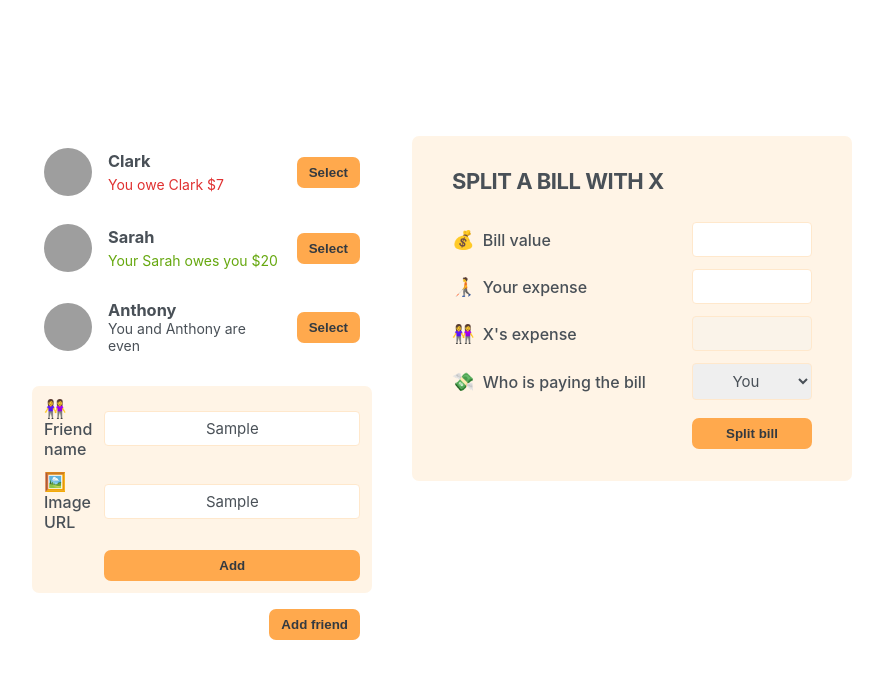
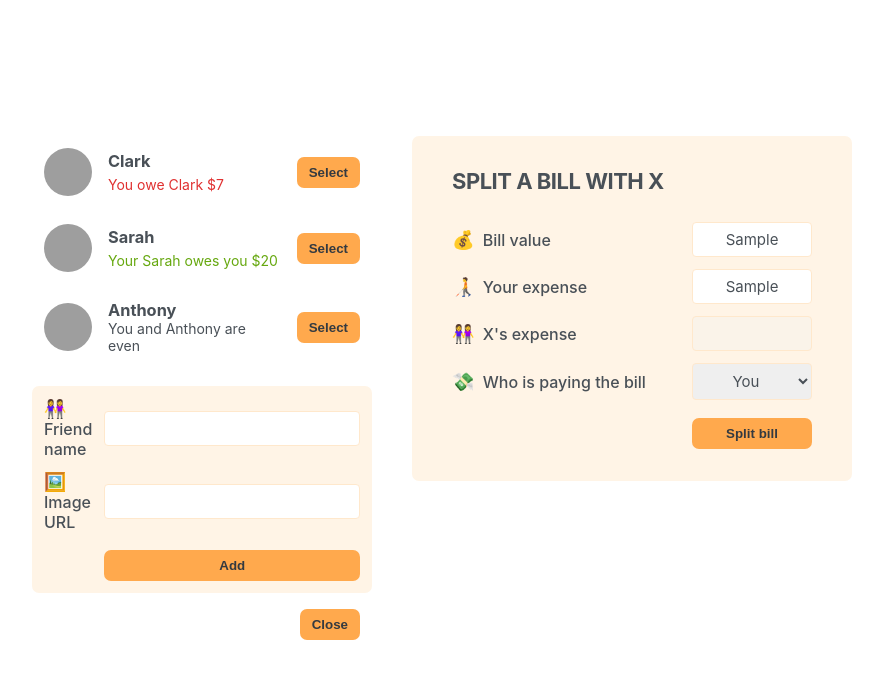
Before and after one commit to lejonu/eat-n-split, a React (Create React App) app: page / in a window 1280 px wide. Both pictures are taken after typing "Sample", "Sample" into the empty fields and a click on the button "Add friend". Shown: the top 678 px of the page, without its empty margins (198-1081 px from the left). Built offline with nearby package versions, Linux system fonts and the light colour scheme; grey boxes are pictures that could not be loaded.

Commit message:
Displaying the New Friend Form

```diff
--- a/src/App.js
+++ b/src/App.js
@@ -1,3 +1,5 @@
+import { useState } from "react";
+
 const initialFriends = [
   {
     id: 118836,
@@ -19,13 +21,27 @@ const initialFriends = [
   }
 ];
 
+function Button({ children, onClick }) {
+  return (
+    <button className="button" onClick={onClick}>
+      {children}
+    </button>
+  );
+}
+
 function App() {
+  const [showAddFriend, setShowAddFriend] = useState(false);
+  function handleShowAddFriend() {
+    setShowAddFriend(show => !show);
+  }
   return (
     <div className="app">
       <div className="sidebar">
         <FriendsList />
-        <FormAddFriend />
-        <Button>Add friend</Button>
+        {showAddFriend && <FormAddFriend />}
+        <Button onClick={handleShowAddFriend}>
+          {showAddFriend ? "Close" : "Add friend"}
+        </Button>
       </div>
 
       <FormSplitBill />
@@ -74,7 +90,7 @@ function Friend({ friend }) {
 function FormAddFriend() {
   return (
     <form className="form-add-friend">
-      <label htmlFor="">👭 Friend name</label>
+      <label>👭 Friend name</label>
       <input type="text" />
 
       <label>🖼️ Image URL</label>
@@ -83,10 +99,6 @@ function FormAddFriend() {
       <Button>Add</Button>
     </form>
   );
-}
-
-function Button({ children }) {
-  return <button className="button">{children}</button>;
 }
 
 function FormSplitBill() {
@@ -103,8 +115,10 @@ function FormSplitBill() {
       <label>👭 X's expense</label>
       <input type="text" disabled />
 
-      <label>💸 Who is paying the bill</label>
-      <select name="paying" id="">
+      <label htmlFor="paying">
+        💸 Who is paying the bill
+      </label>
+      <select name="paying" id="paying">
         <option value="user">You</option>
         <option value="friend">X</option>
       </select>
```
